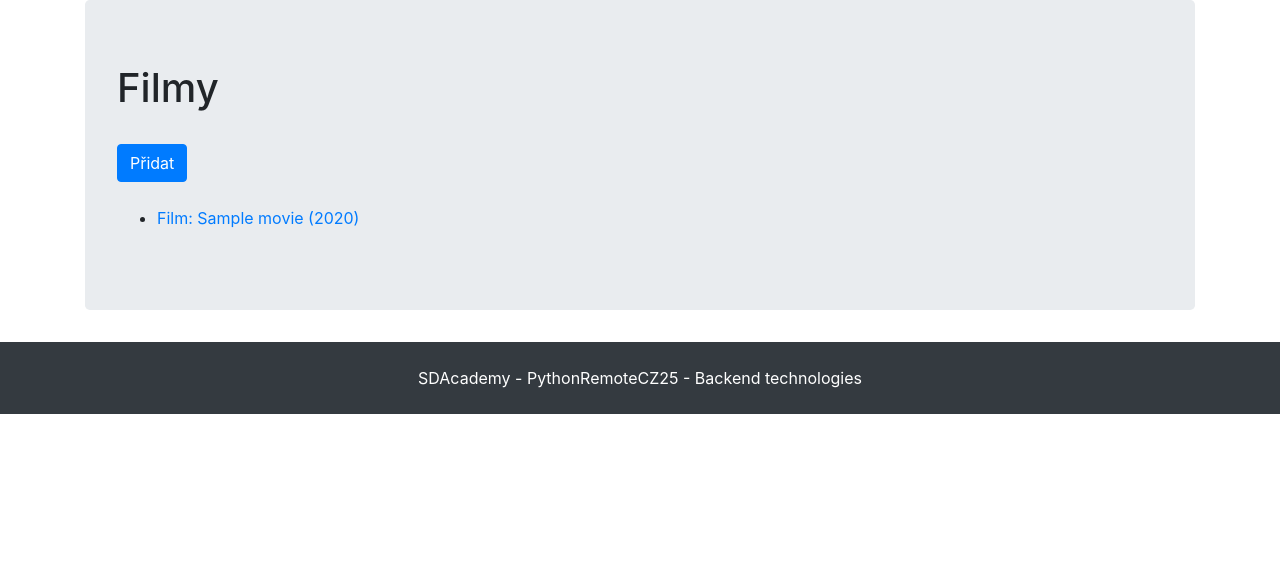
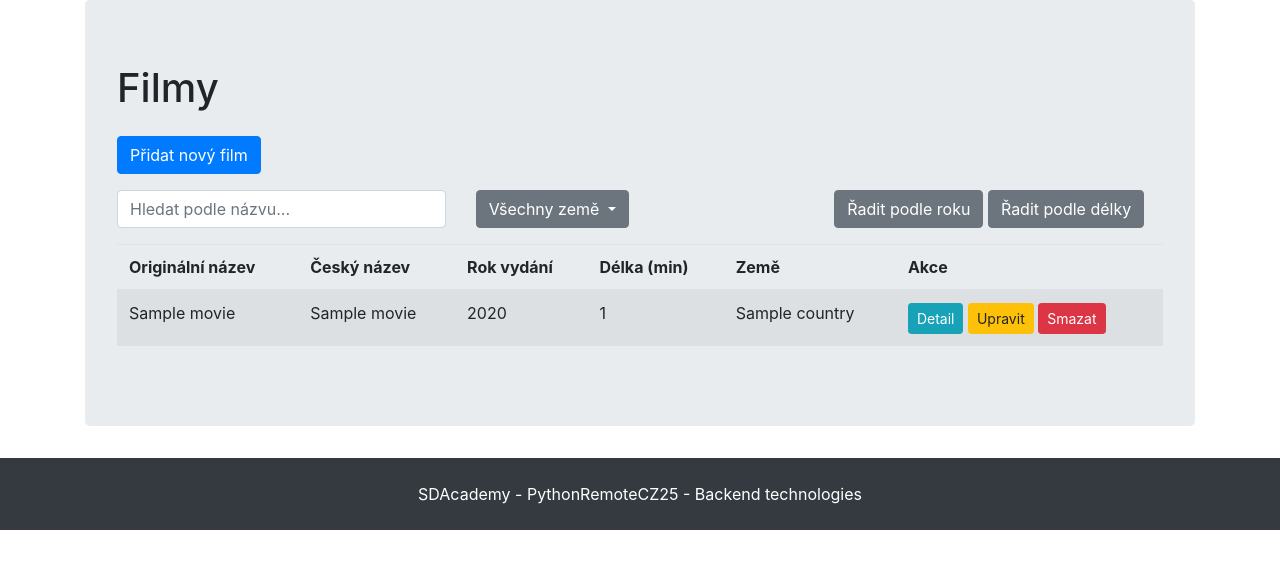
Before and after one commit to DaliborZ-tech/HollymoviesSDA, a Django app: page /movies/ in a window 1280 px wide. Shown: the part 56-625 px from the top of the page. Run offline with Django 5.2, Linux system fonts and the light colour scheme; tables that the repository leaves empty hold one stand-in row (values such as "Sample post"); some libraries are stand-ins or nearby versions.

Commit message:
Movies - fixed template

```diff
--- a/viewer/templates/movies.html
+++ b/viewer/templates/movies.html
@@ -1,17 +1,181 @@
 {% extends "base.html" %}
+{% load static %}
 
 {% block title %}
     Seznam filmů
 {% endblock %}
+
 {% block content %}
-    <h1>Filmy</h1>
-    <br>
-    <a href="{% url 'movie_create'%}" class="btn btn-primary">Přidat</a>
-    <br>
-    <br>
-    <ul>
-        {% for movie in movies %}
-            <li><a href= {% url 'movie' movie.id %}>Film: {{ movie }}</a></li>
+<h1>Filmy</h1>
+<a href="{% url 'movie_create' %}" class="btn btn-primary my-3">Přidat nový film</a>
+
+<div class="row mb-3">
+  <!-- Textový input pro fulltext vyhledávání -->
+  <div class="col-md-4">
+    <input
+      type="text"
+      id="searchInput"
+      class="form-control"
+      placeholder="Hledat podle názvu..."
+    >
+  </div>
+
+  <!-- Dropdown Bootstrap (místo původního selectu) -->
+  <div class="col-md-4">
+    <div class="dropdown">
+      <button
+        id="countryDropdown"
+        class="btn btn-secondary dropdown-toggle"
+        type="button"
+        data-toggle="dropdown"
+        aria-haspopup="true"
+        aria-expanded="false"
+      >
+        Všechny země
+      </button>
+      <div class="dropdown-menu" aria-labelledby="countryDropdown">
+        <a class="dropdown-item" href="#" data-value="">
+          Všechny země
+        </a>
+        {% for country in countries %}
+        <a
+          class="dropdown-item"
+          href="#"
+          data-value="{{ country.name }}"
+        >
+          {{ country.name }}
+        </a>
         {% endfor %}
-    </ul>
+      </div>
+    </div>
+  </div>
+
+  <!-- Tlačítka pro řazení -->
+  <div class="col-md-4 text-end">
+    <button class="btn btn-secondary" onclick="sortTableByColumn(2)">Řadit podle roku</button>
+    <button class="btn btn-secondary" onclick="sortTableByColumn(3)">Řadit podle délky</button>
+  </div>
+</div>
+
+<div class="table-responsive">
+  <table class="table table-striped" id="moviesTable">
+    <thead>
+      <tr>
+        <th>Originální název</th>
+        <th>Český název</th>
+        <th>Rok vydání</th>
+        <th>Délka (min)</th>
+        <th>Země</th>
+        <th>Akce</th>
+      </tr>
+    </thead>
+    <tbody>
+    {% for movie in movies %}
+      <tr>
+        <td>{{ movie.title_orig }}</td>
+        <td>{{ movie.title_cz }}</td>
+        <td>{{ movie.released_year }}</td>
+        <td>
+          {% if movie.length %}
+            {{ movie.length }}
+          {% else %}
+            -
+          {% endif %}
+        </td>
+        <td>
+          {% for c in movie.countries.all %}
+            {{ c.name }}{% if not forloop.last %}, {% endif %}
+          {% endfor %}
+        </td>
+        <td>
+          <a href="{% url 'movie' movie.id %}" class="btn btn-info btn-sm me-1">Detail</a>
+          <a href="{% url 'movie_update' movie.id %}" class="btn btn-warning btn-sm me-1">Upravit</a>
+          <a href="{% url 'movie_delete' movie.id %}" class="btn btn-danger btn-sm">Smazat</a>
+        </td>
+      </tr>
+    {% endfor %}
+    </tbody>
+  </table>
+</div>
+
+<script>
+// === Filtrování podle názvu (textové vyhledávání) ===
+document.getElementById('searchInput').addEventListener('keyup', function() {
+  let searchValue = this.value.toLowerCase();
+  let table = document.getElementById('moviesTable');
+  let rows = table.getElementsByTagName('tr');
+
+  for (let i = 1; i < rows.length; i++) {
+    let rowData = rows[i].getElementsByTagName('td')[0];
+    if (rowData) {
+      let text = rowData.textContent.toLowerCase();
+      rows[i].style.display = text.includes(searchValue) ? '' : 'none';
+    }
+  }
+});
+
+// === Filtrování podle země (používáme odkazové položky z dropdownu) ===
+document.querySelectorAll('.dropdown-item[data-value]').forEach(item => {
+  item.addEventListener('click', function(event) {
+    event.preventDefault(); // Zabrání skoku stránky kvůli href="#"
+    let selectedCountry = this.getAttribute('data-value').toLowerCase();
+    let table = document.getElementById('moviesTable');
+    let rows = table.getElementsByTagName('tr');
+
+    for (let i = 1; i < rows.length; i++) {
+      let countryCell = rows[i].getElementsByTagName('td')[4];
+      if (countryCell) {
+        let countryText = countryCell.textContent.toLowerCase();
+        rows[i].style.display =
+          !selectedCountry || countryText.includes(selectedCountry)
+          ? ''
+          : 'none';
+      }
+    }
+
+    // Přepíšeme text na tlačítku dropdownu podle zvolené země
+    document.getElementById('countryDropdown').textContent = this.textContent;
+  });
+});
+
+// === Obousměrné řazení tabulky ===
+let sortDirections = {};  // sloupec -> "asc" nebo "desc"
+
+function sortTableByColumn(colIndex) {
+  let table = document.getElementById('moviesTable');
+  let tbody = table.getElementsByTagName('tbody')[0];
+  let rows = Array.from(tbody.getElementsByTagName('tr'));
+
+  // Přepínání směru řazení
+  if (!sortDirections[colIndex]) {
+    sortDirections[colIndex] = 'asc';  // výchozí – vzestupné
+  } else {
+    sortDirections[colIndex] = (sortDirections[colIndex] === 'asc') ? 'desc' : 'asc';
+  }
+  let ascending = (sortDirections[colIndex] === 'asc');
+
+  let sortedRows = rows.sort((a, b) => {
+    let aText = a.getElementsByTagName('td')[colIndex].textContent.trim();
+    let bText = b.getElementsByTagName('td')[colIndex].textContent.trim();
+
+    // Pokus o převod na číslo kvůli letopočtům/délkám
+    let aValue = parseInt(aText);
+    let bValue = parseInt(bText);
+
+    // Pokud není číslo, řadíme abecedně
+    if (isNaN(aValue) || isNaN(bValue)) {
+      return ascending
+        ? aText.localeCompare(bText)
+        : bText.localeCompare(aText);
+    } else {
+      return ascending
+        ? aValue - bValue
+        : bValue - aValue;
+    }
+  });
+
+  // Přidáme seřazené řádky zpět do tabulky
+  sortedRows.forEach(row => tbody.appendChild(row));
+}
+</script>
 {% endblock %}
--- a/viewer/views.py
+++ b/viewer/views.py
@@ -10,7 +10,8 @@ from viewer.models import *
 
 def movies(request):
     movies_ = Movie.objects.all()
-    context = {'movies': movies_}
+    countries_list = Country.objects.filter(movies__isnull=False).distinct()
+    context = {'movies': movies_, 'countries': countries_list}
     return render(request=request,
                   template_name='movies.html',
                   context=context)
```
